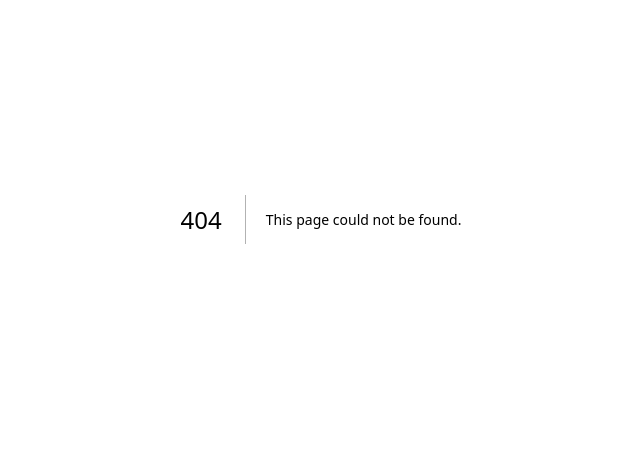
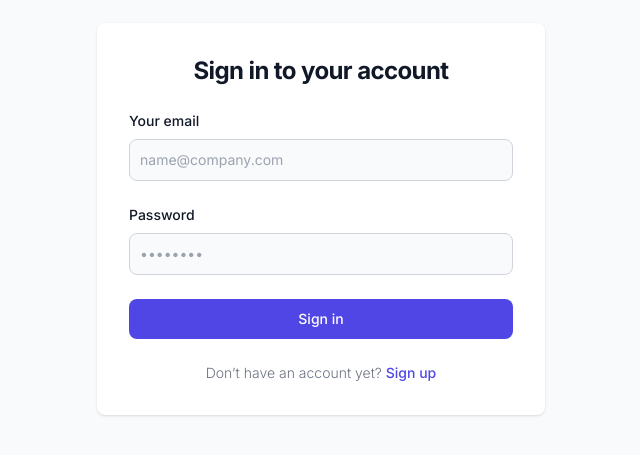
Before and after one commit to asrafilll/nanosync, a Next.js app: page /login in a window 1280 px wide. Before the commit this address had no page. Shown: the part 181-636 px from the top of the page, without its empty margins (319-959 px from the left). Built offline with nearby package versions, Linux system fonts and the light colour scheme.

Commit message:
feat: Add login component and page

```diff
--- /dev/null
+++ b/src/app/login/page.js
@@ -0,0 +1,5 @@
+import { Login } from "@/components/Login/Login";
+
+export default function Page() {
+  return <Login />;
+}
--- /dev/null
+++ b/src/app/register/page.js
@@ -0,0 +1 @@
+export default function Page() {}
--- /dev/null
+++ b/src/components/Login/Login.jsx
@@ -0,0 +1,67 @@
+import Link from "next/link";
+
+export const Login = () => {
+  return (
+    <section className="bg-gray-50 dark:bg-gray-900">
+      <div className="flex flex-col items-center justify-center px-6 py-8 mx-auto md:h-screen lg:py-0">
+        <div className="w-full bg-white rounded-lg shadow dark:border md:mt-0 sm:max-w-md xl:p-0 dark:bg-gray-800 dark:border-gray-700">
+          <div className="p-6 space-y-4 md:space-y-6 sm:p-8">
+            <h1 className="text-xl font-bold leading-tight tracking-tight text-center text-gray-900 md:text-2xl dark:text-white">
+              Sign in to your account
+            </h1>
+            <form className="space-y-4 md:space-y-6" action="#">
+              <div>
+                <label
+                  htmlFor="email"
+                  className="block mb-2 text-sm font-medium text-gray-900 dark:text-white"
+                >
+                  Your email
+                </label>
+                <input
+                  type="email"
+                  name="email"
+                  id="email"
+                  className="bg-gray-50 border border-gray-300 text-gray-900 sm:text-sm rounded-lg focus:ring-primary-600 focus:border-primary-600 block w-full p-2.5 dark:bg-gray-700 dark:border-gray-600 dark:placeholder-gray-400 dark:text-white dark:focus:ring-blue-500 dark:focus:border-blue-500"
+                  placeholder="name@company.com"
+                  required=""
+                />
+              </div>
+              <div>
+                <label
+                  htmlFor="password"
+                  className="block mb-2 text-sm font-medium text-gray-900 dark:text-white"
+                >
+                  Password
+                </label>
+                <input
+                  type="password"
+                  name="password"
+                  id="password"
+                  placeholder="••••••••"
+                  className="bg-gray-50 border border-gray-300 text-gray-900 sm:text-sm rounded-lg focus:ring-primary-600 focus:border-primary-600 block w-full p-2.5 dark:bg-gray-700 dark:border-gray-600 dark:placeholder-gray-400 dark:text-white dark:focus:ring-blue-500 dark:focus:border-blue-500"
+                  required=""
+                />
+              </div>
+
+              <button
+                type="submit"
+                className="w-full text-white bg-primary-600 hover:bg-primary-700 focus:ring-4 focus:outline-none focus:ring-primary-300 font-medium rounded-lg text-sm px-5 py-2.5 text-center dark:bg-primary-600 dark:hover:bg-primary-700 dark:focus:ring-primary-800"
+              >
+                Sign in
+              </button>
+              <p className="text-sm text-center font-light text-gray-500 dark:text-gray-400">
+                Don’t have an account yet?{" "}
+                <Link
+                  href="/register"
+                  className="font-medium text-primary-600 hover:underline dark:text-primary-500"
+                >
+                  Sign up
+                </Link>
+              </p>
+            </form>
+          </div>
+        </div>
+      </div>
+    </section>
+  );
+};
--- a/tailwind.config.js
+++ b/tailwind.config.js
@@ -1,18 +1,64 @@
 /** @type {import('tailwindcss').Config} */
 module.exports = {
   content: [
-    './src/pages/**/*.{js,ts,jsx,tsx,mdx}',
-    './src/components/**/*.{js,ts,jsx,tsx,mdx}',
-    './src/app/**/*.{js,ts,jsx,tsx,mdx}',
+    "./src/pages/**/*.{js,ts,jsx,tsx,mdx}",
+    "./src/components/**/*.{js,ts,jsx,tsx,mdx}",
+    "./src/app/**/*.{js,ts,jsx,tsx,mdx}",
   ],
   theme: {
     extend: {
-      backgroundImage: {
-        'gradient-radial': 'radial-gradient(var(--tw-gradient-stops))',
-        'gradient-conic':
-          'conic-gradient(from 180deg at 50% 50%, var(--tw-gradient-stops))',
+      colors: {
+        primary: {
+          50: "#eef2ff",
+          100: "#e0e7ff",
+          200: "#c7d2fe",
+          300: "#a5b4fc",
+          400: "#818cf8",
+          500: "#6366f1",
+          600: "#4f46e5",
+          700: "#4338ca",
+          800: "#3730a3",
+          900: "#312e81",
+          950: "#1e1b4b",
+        },
+      },
+      fontFamily: {
+        body: [
+          "Inter",
+          "ui-sans-serif",
+          "system-ui",
+          "-apple-system",
+          "system-ui",
+          "Segoe UI",
+          "Roboto",
+          "Helvetica Neue",
+          "Arial",
+          "Noto Sans",
+          "sans-serif",
+          "Apple Color Emoji",
+          "Segoe UI Emoji",
+          "Segoe UI Symbol",
+          "Noto Color Emoji",
+        ],
+        sans: [
+          "Inter",
+          "ui-sans-serif",
+          "system-ui",
+          "-apple-system",
+          "system-ui",
+          "Segoe UI",
+          "Roboto",
+          "Helvetica Neue",
+          "Arial",
+          "Noto Sans",
+          "sans-serif",
+          "Apple Color Emoji",
+          "Segoe UI Emoji",
+          "Segoe UI Symbol",
+          "Noto Color Emoji",
+        ],
       },
     },
   },
   plugins: [],
-}
+};
```
